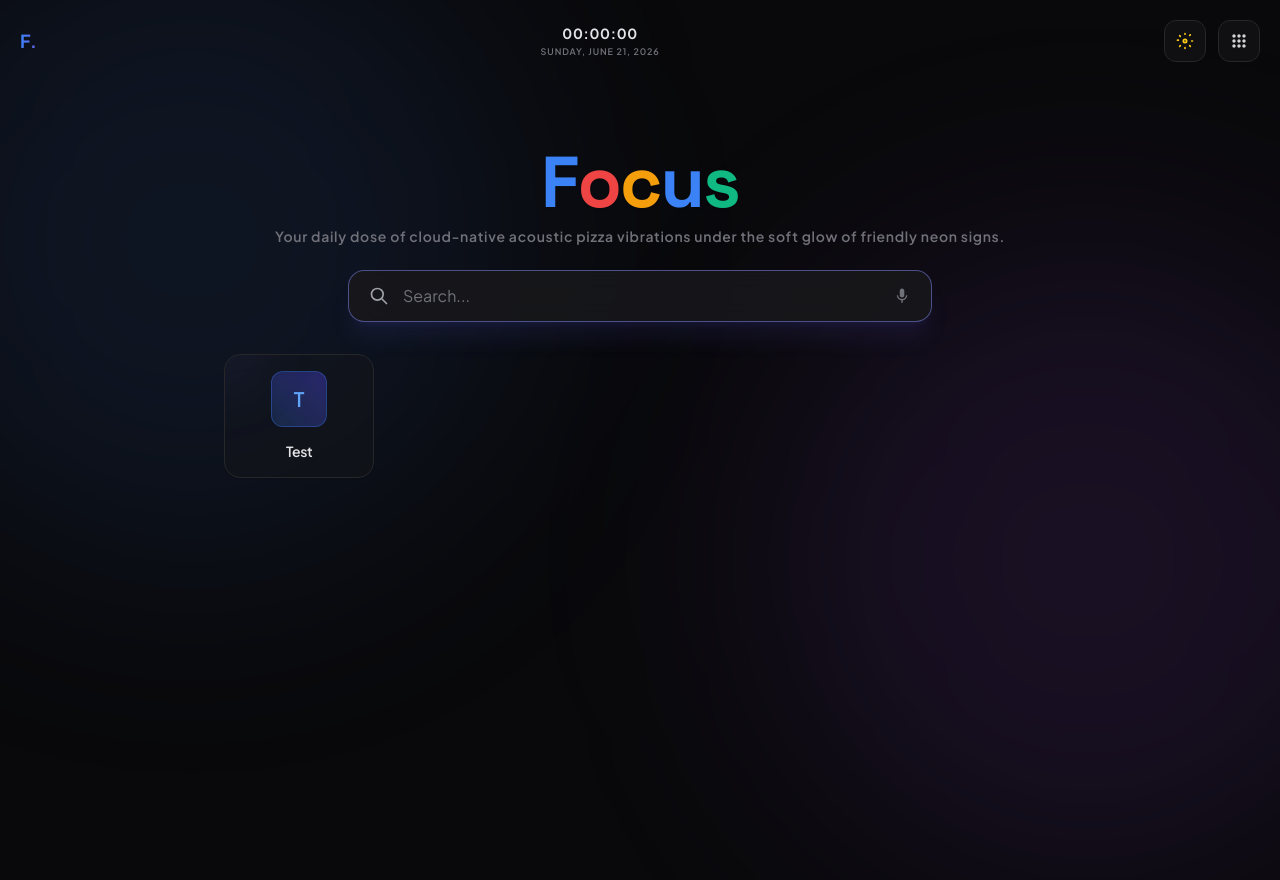
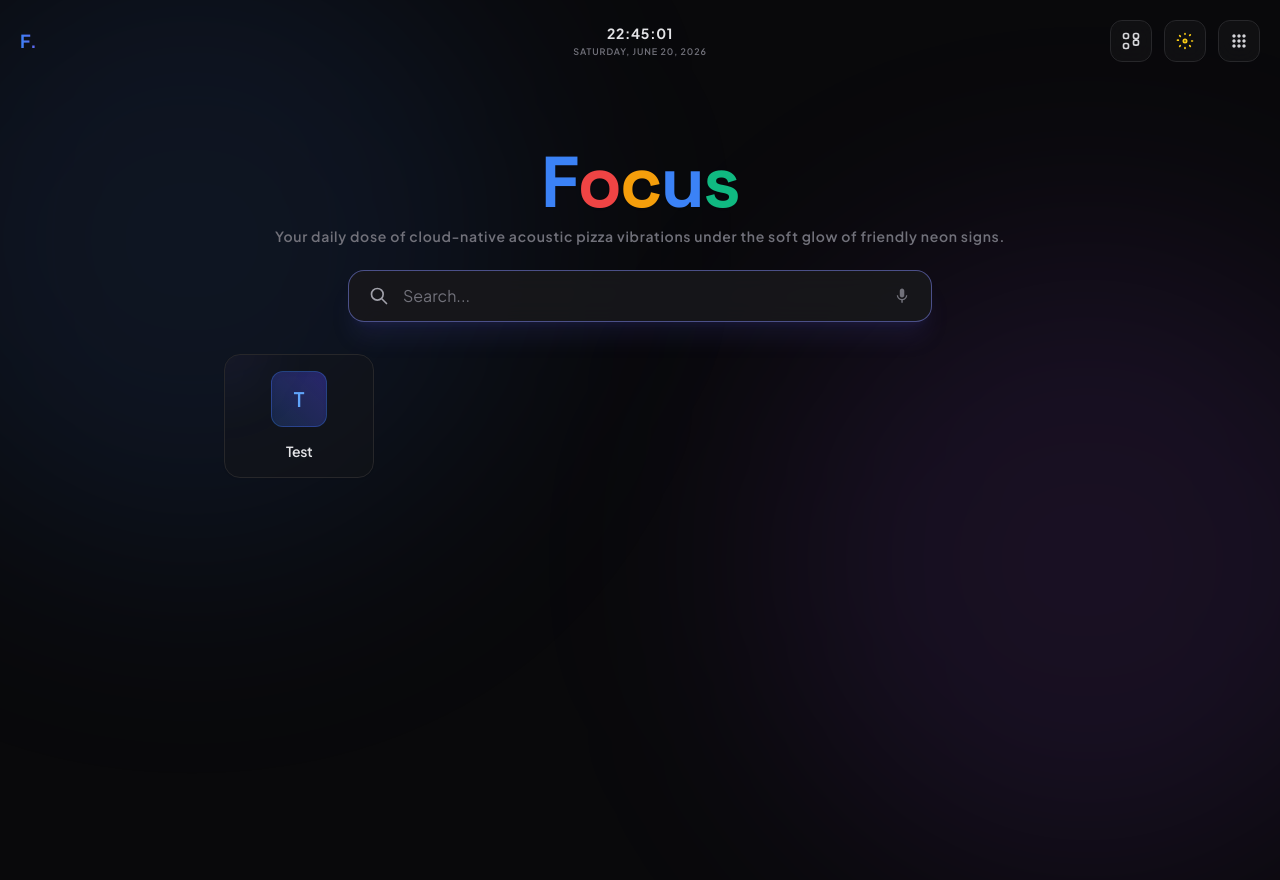
Before and after one commit to cmdrFRANKLY1/Fraagle, a plain HTML site: page index.html in a window 1280 px wide. Shown: the top 880 px of the page. Drawn offline with nearby package versions, Linux system fonts and the light colour scheme; no server answers.

Commit message:
Update index.html

```diff
--- a/index.html
+++ b/index.html
@@ -69,24 +69,32 @@
 <body class="bg-lightBg dark:bg-darkBg text-zinc-800 dark:text-zinc-100 min-h-screen flex flex-col justify-between relative overflow-x-hidden">
 
     <!-- Decorative Ambient Soft Glow Gradients (Adapts beautifully to both Light & Dark modes) -->
-    <div class="absolute top-[-10%] left-[-10%] w-[50vw] h-[50vw] rounded-full bg-blue-500/10 dark:bg-blue-500/10 blur-[120px] pointer-events-none"></div>
-    <div class="absolute bottom-[-10%] right-[-10%] w-[50vw] h-[50vw] rounded-full bg-purple-500/10 dark:bg-purple-500/10 blur-[120px] pointer-events-none"></div>
+    <div id="ambient-glow-1" class="absolute top-[-10%] left-[-10%] w-[50vw] h-[50vw] rounded-full bg-blue-500/10 dark:bg-blue-500/10 blur-[120px] pointer-events-none transition-opacity duration-300"></div>
+    <div id="ambient-glow-2" class="absolute bottom-[-10%] right-[-10%] w-[50vw] h-[50vw] rounded-full bg-purple-500/10 dark:bg-purple-500/10 blur-[120px] pointer-events-none transition-opacity duration-300"></div>
 
     <!-- Top Navigation Bar -->
-    <header class="flex items-center justify-between p-5 relative z-10">
+    <header class="flex items-center justify-between p-5 relative z-10 w-full">
         <!-- Left Side: Mini Brand Indicator -->
         <div class="flex items-center space-x-2">
             <span class="text-lg font-bold tracking-tight select-none bg-gradient-to-r from-blue-500 to-indigo-500 bg-clip-text text-transparent">F.</span>
         </div>
 
-        <!-- Center: Modern Live Clock & Date -->
-        <div id="header-clock" class="flex flex-col items-center justify-center text-center select-none">
+        <!-- Center: Modern Live Clock & Date (Absolute Centered) -->
+        <div id="header-clock" class="absolute left-1/2 top-1/2 -translate-x-1/2 -translate-y-1/2 flex flex-col items-center justify-center text-center select-none z-0">
             <span id="clock-time" class="text-sm font-bold tracking-wider text-zinc-700 dark:text-zinc-200">00:00:00</span>
-            <span id="clock-date" class="text-[9px] font-semibold uppercase tracking-widest text-zinc-400 dark:text-zinc-500 mt-0.5">Sunday, June 21, 2026</span>
+            <span id="clock-date" class="text-[9px] font-semibold uppercase tracking-widest text-zinc-400 dark:text-zinc-500 mt-0.5 whitespace-nowrap">Sunday, June 21, 2026</span>
         </div>
 
-        <!-- Right Side: Dark Mode Toggle and App Launcher -->
-        <div class="flex items-center space-x-2 sm:space-x-3">
+        <!-- Right Side: Dark Mode Toggle, Gradient Toggle and App Launcher -->
+        <div class="flex items-center space-x-2 sm:space-x-3 relative z-10">
+            <!-- Gradient Glow Toggle Button -->
+            <button id="gradient-toggle" class="p-2.5 rounded-xl border border-lightBorder dark:border-darkBorder bg-white/70 dark:bg-darkCard/50 backdrop-blur-md hover:bg-white dark:hover:bg-darkCard transition-all duration-200 focus:outline-none shadow-sm dark:shadow-none flex items-center justify-center cursor-pointer" aria-label="Toggle Glow Gradients">
+                <!-- Sparkle/Glow Icon -->
+                <svg class="w-5 h-5 text-zinc-600 dark:text-zinc-300 pointer-events-none transition-colors" fill="none" stroke="currentColor" stroke-width="2" viewBox="0 0 24 24">
+                    <path stroke-linecap="round" stroke-linejoin="round" d="M5 3a2 2 0 00-2 2v2a2 2 0 002 2h2a2 2 0 002-2V5a2 2 0 00-2-2H5zM17 11a2 2 0 00-2 2v2a2 2 0 002 2h2a2 2 0 002-2v-2a2 2 0 00-2-2h-2zM5 15a2 2 0 00-2 2v2a2 2 0 002 2h2a2 2 0 002-2v-2a2 2 0 00-2-2H5zM17 3a2 2 0 00-2 2v2a2 2 0 002 2h2a2 2 0 002-2V5a2 2 0 00-2-2h-2z" />
+                </svg>
+            </button>
+
             <!-- Theme Toggle Button -->
             <button id="theme-toggle" class="p-2.5 rounded-xl border border-lightBorder dark:border-darkBorder bg-white/70 dark:bg-darkCard/50 backdrop-blur-md hover:bg-white dark:hover:bg-darkCard transition-all duration-200 focus:outline-none shadow-sm dark:shadow-none flex items-center justify-center cursor-pointer" aria-label="Toggle Theme">
                 <!-- Sun Icon (visible in dark mode to switch to light) -->
@@ -178,7 +186,7 @@
 
         <!-- Google-Style Search Results Dashboard (Hidden by default) -->
         <div id="google-results-view" class="hidden w-full max-w-2xl px-2 mb-12">
-            <!-- Battlestate Games Channels Bar placed at the top of the search site, right below the search bar -->
+            <!-- Battlestate Games Channels Bar placed at the top of the search site, right below the search bar (transparent & borderless) -->
             <div id="bsg-channels-bar" class="hidden mb-6 flex items-center justify-center gap-6 text-zinc-500 dark:text-zinc-400 bg-transparent py-2 select-none">
                 <!-- BSG EFT Homepage -->
                 <a href="https://www.escapefromtarkov.com/" target="_blank" title="Official EFT Homepage" class="hover:text-fraagleBlue transition-colors flex items-center justify-center p-1.5 rounded-lg">
@@ -194,7 +202,7 @@
                 </a>
                 <!-- Twitter / X -->
                 <a href="https://x.com/bstategames" target="_blank" title="BSG Twitter / X" class="hover:text-sky-500 dark:hover:text-zinc-100 transition-colors flex items-center justify-center p-1.5 rounded-lg">
-                    <svg class="w-4.5 h-4.5" fill="currentColor" viewBox="0 0 24 24">
+                    <svg class="w-5 h-5" fill="currentColor" viewBox="0 0 24 24">
                         <path d="M18.244 2.25h3.308l-7.227 7.56 8.502 11.24H16.17l-5.214-6.817L4.99 21.75H1.68l7.73-8.085L1.254 2.25h6.8l4.8 6.35 5.39-6.35zM15.902 19.77h1.832L7.284 4.59H5.318L15.902 19.77z"/>
                     </svg>
                 </a>
@@ -311,7 +319,50 @@
         });
 
 
-        // --- 2. EXTENSIBLE UNIFIED SEARCH INDEX SYSTEM ---
+        // --- 1.5 AMBIENT GLOW GRADIENT TOGGLE ENGINE ---
+        const gradientToggleBtn = document.getElementById('gradient-toggle');
+        const ambientGlow1 = document.getElementById('ambient-glow-1');
+        const ambientGlow2 = document.getElementById('ambient-glow-2');
+
+        function applyGradientState(isEnabled) {
+            if (isEnabled === 'enabled') {
+                ambientGlow1.classList.remove('opacity-0', 'pointer-events-none');
+                ambientGlow2.classList.remove('opacity-0', 'pointer-events-none');
+                gradientToggleBtn.classList.remove('opacity-40');
+            } else {
+                ambientGlow1.classList.add('opacity-0', 'pointer-events-none');
+                ambientGlow2.classList.add('opacity-0', 'pointer-events-none');
+                gradientToggleBtn.classList.add('opacity-40');
+            }
+        }
+
+        // Initialize gradient setting on load
+        const savedGradient = localStorage.getItem('ambient-glow') || 'enabled';
+        applyGradientState(savedGradient);
+
+        // Listen for gradient toggle button click
+        gradientToggleBtn.addEventListener('click', () => {
+            const currentGradient = localStorage.getItem('ambient-glow') || 'enabled';
+            const nextGradient = currentGradient === 'enabled' ? 'disabled' : 'enabled';
+            localStorage.setItem('ambient-glow', nextGradient);
+            applyGradientState(nextGradient);
+        });
+
+
+        // --- 2. LIVE CLOCK & DATE ENGINE ---
+        function updateClock() {
+            const now = new Date();
+            const timeStr = now.toLocaleTimeString([], { hour: '2-digit', minute: '2-digit', second: '2-digit', hour12: false });
+            const dateStr = now.toLocaleDateString([], { weekday: 'long', year: 'numeric', month: 'long', day: 'numeric' });
+
+            document.getElementById('clock-time').textContent = timeStr;
+            document.getElementById('clock-date').textContent = dateStr;
+        }
+        setInterval(updateClock, 1000);
+        updateClock();
+
+
+        // --- 3. EXTENSIBLE UNIFIED SEARCH INDEX SYSTEM ---
         let searchIndex = [];
         let currentlyFilteredApps = []; // For bottom grid view
         let localAppsRawList = [];      // Raw copy of dashboard apps
```
